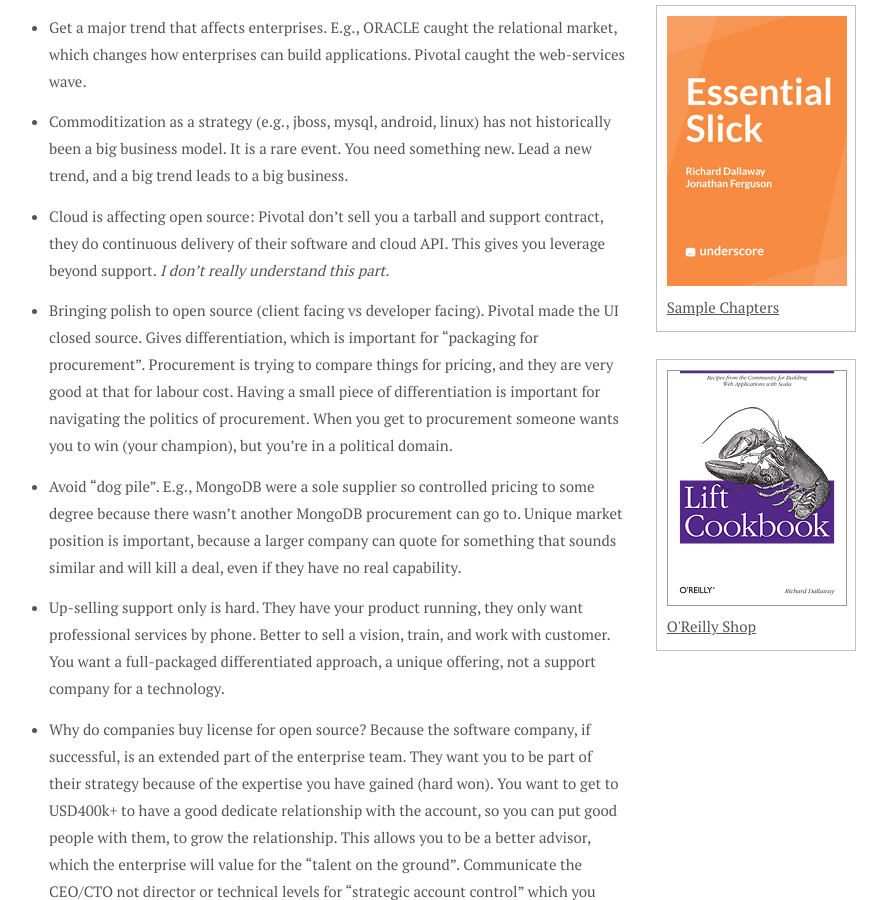
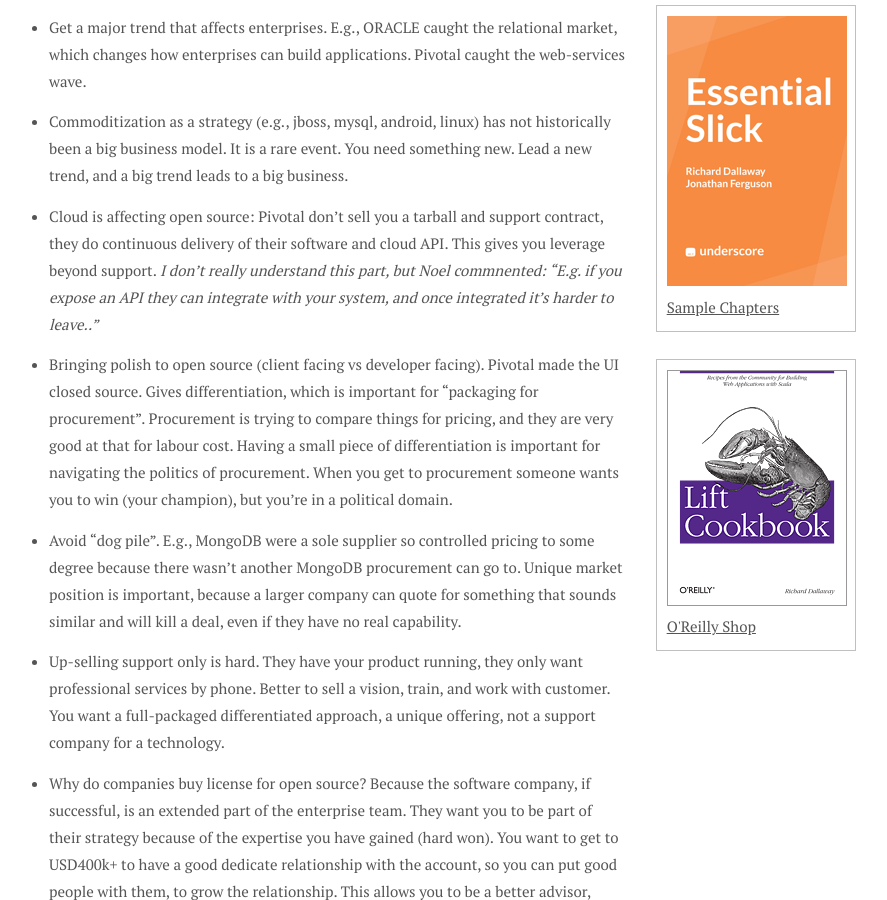
Before and after one commit to d6y/richard.dallaway.com, a Jekyll site: the page built from _posts/2017-04-12-opensource.md, in a window 1280 px wide and 900 px high, scrolled down 532 px. Shown: the whole window, without its empty margins (161-1048 px from the left). Built offline with Jekyll 4.4.1, drawn with Linux system fonts in a browser that asks for light colours; nearby versions of some CDN libraries; some web fonts are replaced; comment, search, counter and statistics services are not loaded.

Commit message:
Add comment from Noel

```diff
--- a/_posts/2017-04-12-opensource.md
+++ b/_posts/2017-04-12-opensource.md
@@ -22,7 +22,7 @@ Key elements:
 
 - Commoditization as a strategy (e.g., jboss, mysql, android, linux) has not historically been a big business model. It is a rare event. You need something new. Lead a new trend, and a big trend leads to a big business.
 
-- Cloud is affecting open source: Pivotal don't sell you a tarball and support contract, they do continuous delivery of their software and cloud API. This gives you leverage beyond support. _I don't really understand this part._
+- Cloud is affecting open source: Pivotal don't sell you a tarball and support contract, they do continuous delivery of their software and cloud API. This gives you leverage beyond support. _I don't really understand this part, but Noel commnented: "E.g. if you expose an API they can integrate with your system, and once integrated it’s harder to leave.."_
 
 - Bringing polish to open source (client facing vs developer facing). Pivotal made the UI closed source. Gives differentiation, which is important for "packaging for procurement".  Procurement is trying to compare things for pricing, and they are very good at that for labour cost. Having a small piece of differentiation is important for navigating the politics of procurement. When you get to procurement someone wants you to win (your champion), but you're in a political domain.
 
```
